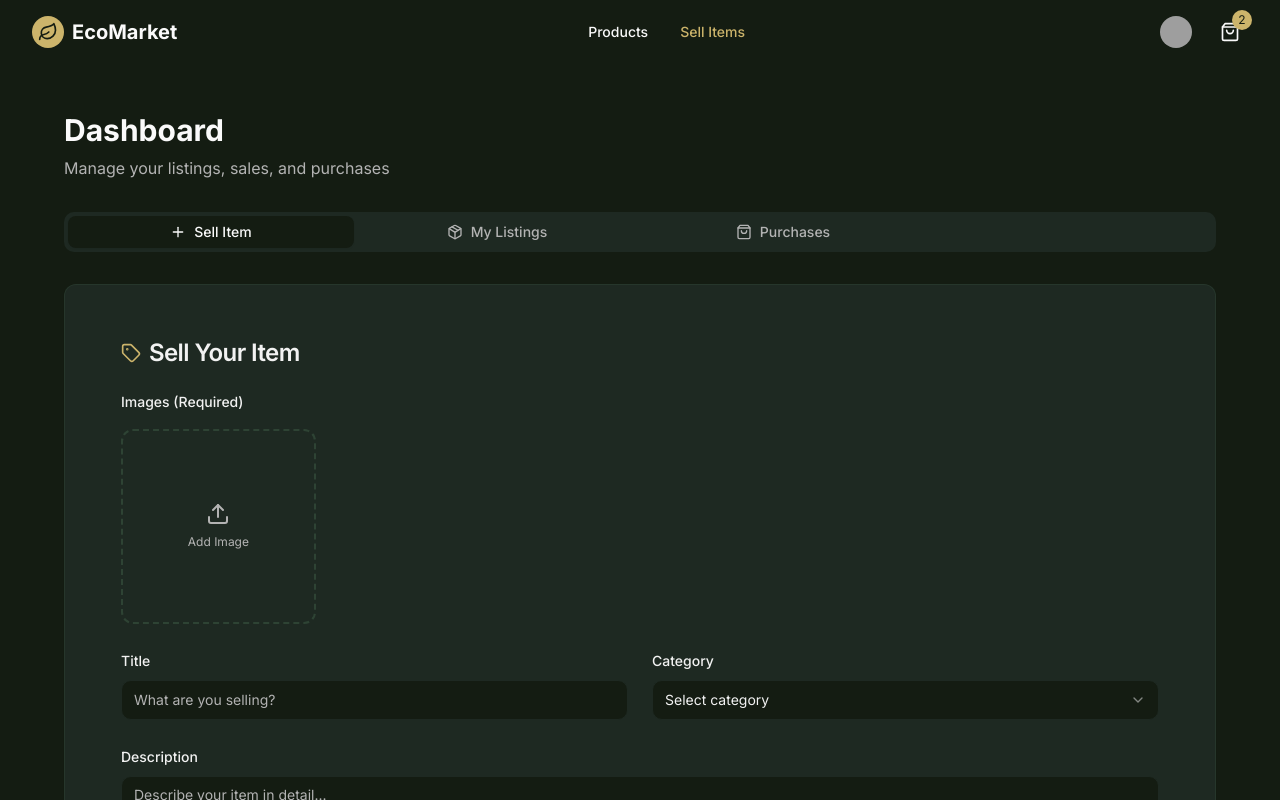
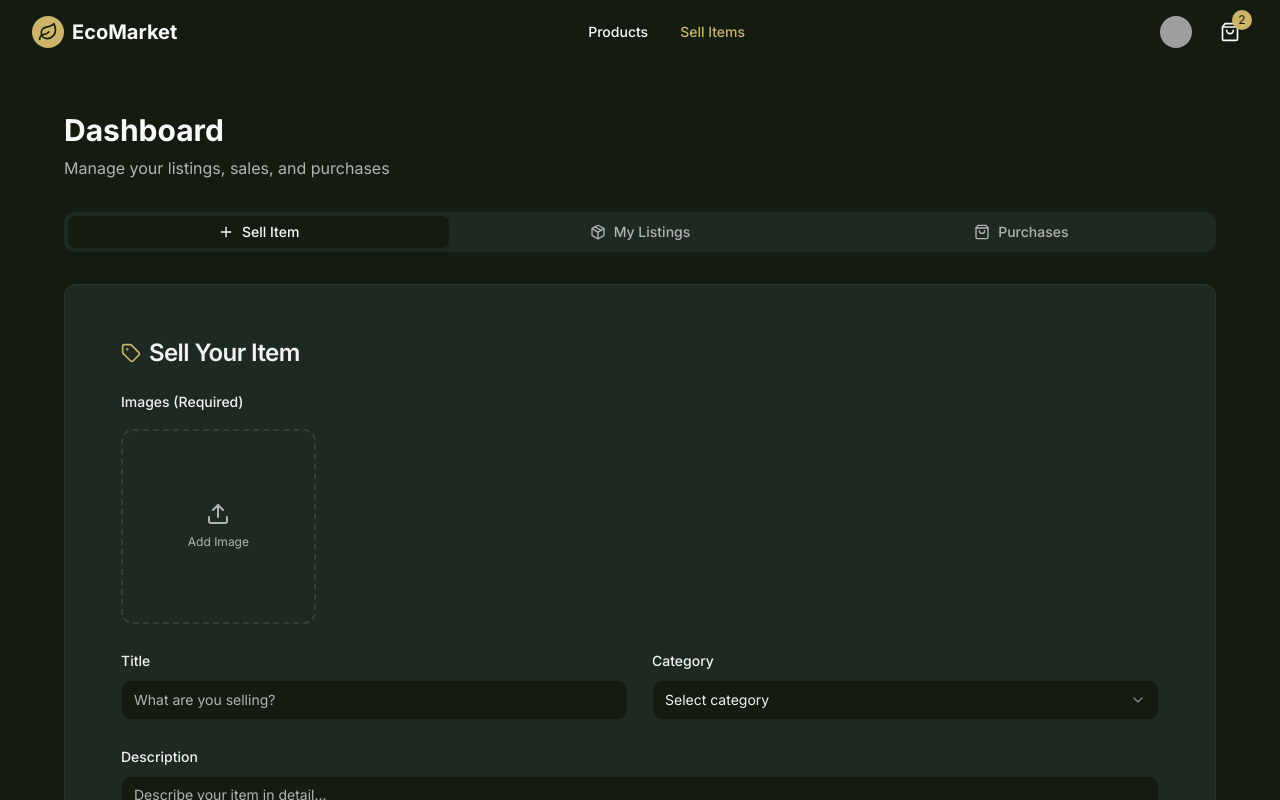
Before and after one commit to shrxloki/eco-crafts-nexus-88, a React (Vite) app: page /dashboard in a window 1280 px wide. Shown: the top 800 px of the page. Built offline with nearby package versions, Linux system fonts and the light colour scheme; grey boxes are pictures that could not be loaded.

Commit message:
Refactor: Structure dashboard tabs

```diff
--- a/src/pages/DashboardPage.tsx
+++ b/src/pages/DashboardPage.tsx
@@ -23,7 +23,7 @@ export const DashboardPage = () => {
 
             {/* Tabs */}
             <Tabs defaultValue="sell" className="w-full">
-              <TabsList className="grid w-full grid-cols-4 mb-8">
+              <TabsList className="grid w-full grid-cols-3 mb-8">
                 <TabsTrigger value="sell" className="flex items-center space-x-2">
                   <Plus className="w-4 h-4" />
                   <span>Sell Item</span>
@@ -36,7 +36,6 @@ export const DashboardPage = () => {
                   <ShoppingBag className="w-4 h-4" />
                   <span>Purchases</span>
                 </TabsTrigger>
-
               </TabsList>
 
               <TabsContent value="sell">
@@ -50,10 +49,6 @@ export const DashboardPage = () => {
               <TabsContent value="purchases">
                 <PurchaseHistory />
               </TabsContent>
-
-              <TabsContent value="profile">
-                <ProfileSection />
-              </TabsContent>
             </Tabs>
           </div>
         </div>
```
